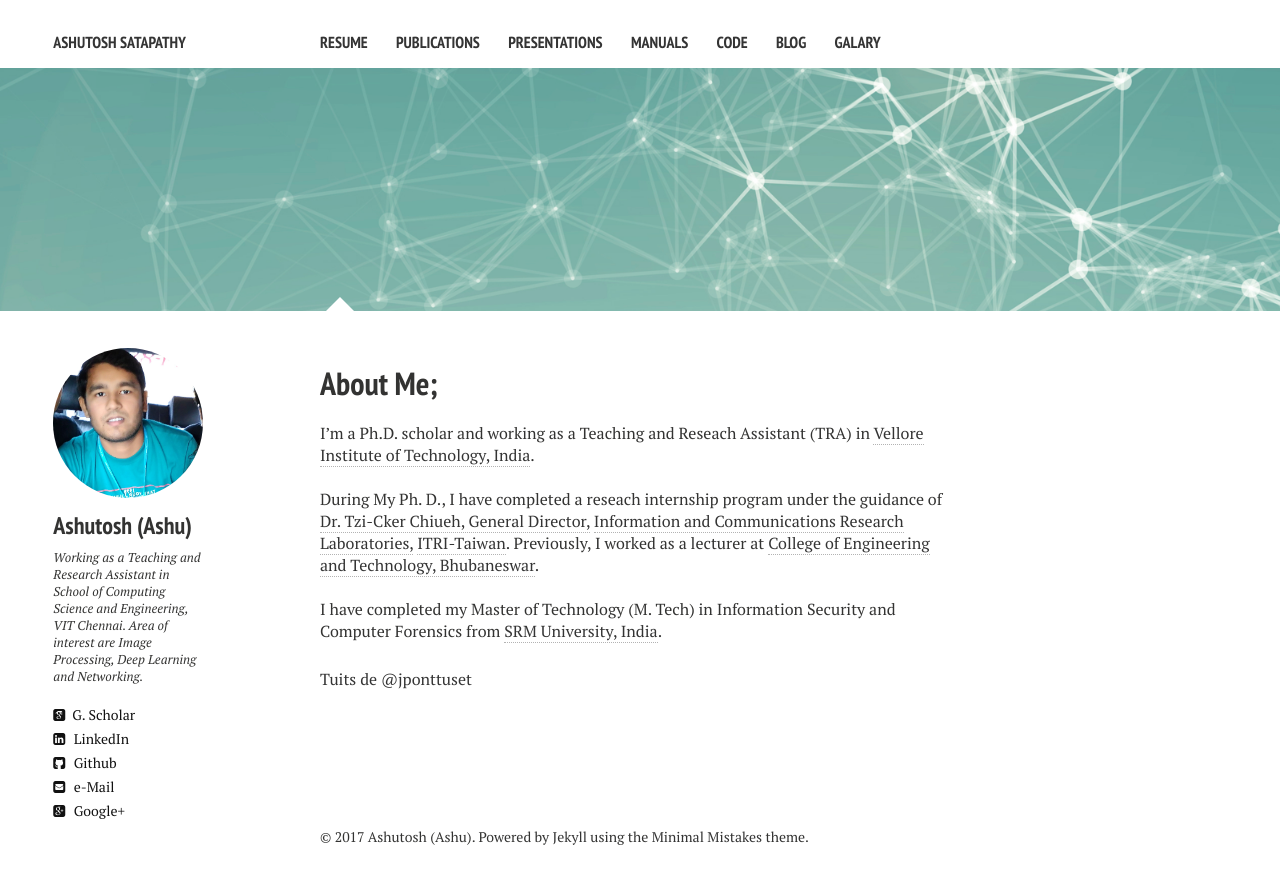
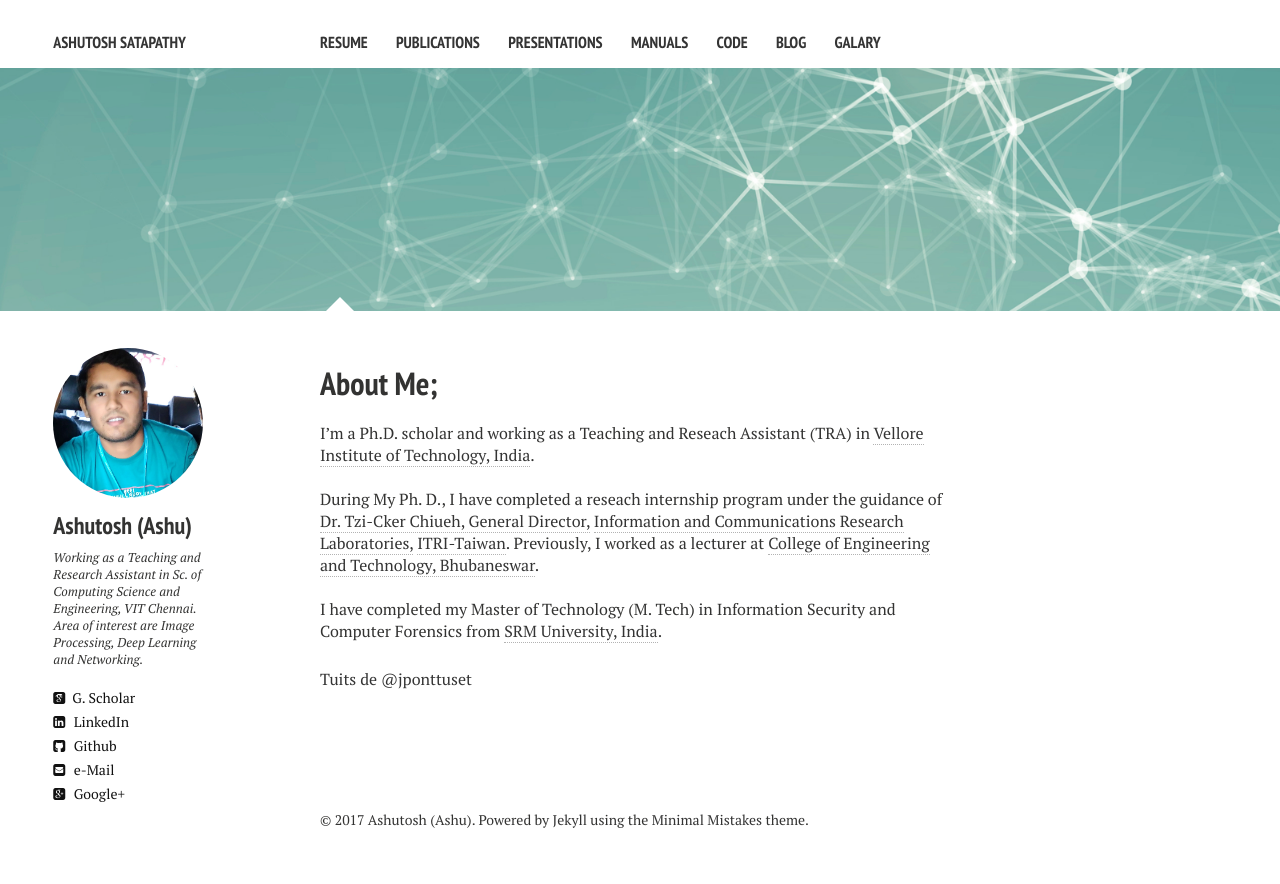
Before and after one commit to ashutoshsatapathy1990/ashutoshsatapathy1990.github.io, a Jekyll site: the page built from index.md, in a window 1280 px wide. Shown: the top 884 px of the page. Built offline with Jekyll 4.4.1, drawn with Linux system fonts in a browser that asks for light colours; nearby versions of some CDN libraries; comment, search, counter and statistics services are not loaded.

Commit message:
Update _config.yml

```diff
--- a/_config.yml
+++ b/_config.yml
@@ -9,7 +9,7 @@ owner:
   name                      :  Ashutosh (Ashu)
   avatar                    :  ashu.jpg
   description               :  Teaching and Research Assistant, VIT, Chennai
-  bio                       :  Working as a Teaching and Research Assistant in School of Computing Science and Engineering, VIT Chennai. Area of interest are Image Processing, Deep Learning and Networking.
+  bio                       :  Working as a Teaching and Research Assistant in Sc. of Computing Science and Engineering, VIT Chennai. Area of interest are Image Processing, Deep Learning and Networking.
   email                     :  ashutosh.satapathy2013@vit.ac.in
   # Social networking links are used in author-bio sidebar. Update and remove as you like.
   twitter: #jponttuset
```
